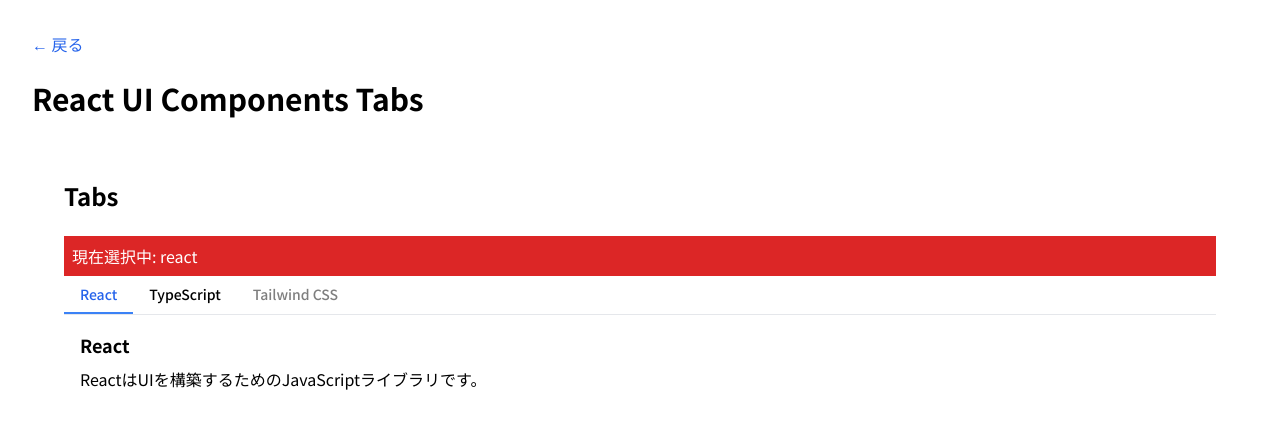
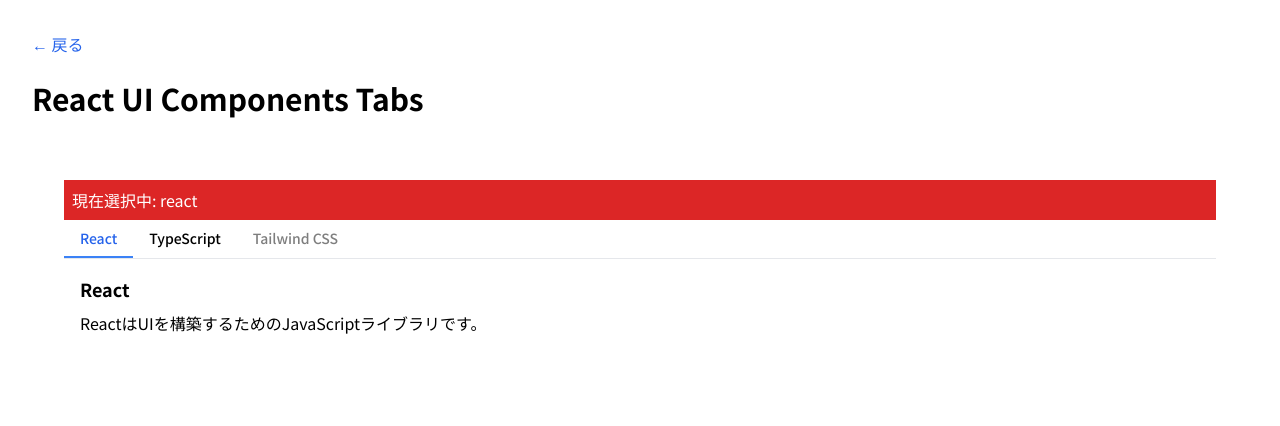
Before and after one commit to remapypapa/tailwind-practice, a React (Vite) app: page /ui/Tabs in a window 1280 px wide. Shown: the top 426 px of the page. Built offline with nearby package versions, Linux system fonts and the light colour scheme; a web font is replaced by a local one.

Commit message:
feat: Add accessibility attributes to Tabs

```diff
--- a/src/components/ui/tabs/Tabs.tsx
+++ b/src/components/ui/tabs/Tabs.tsx
@@ -7,7 +7,7 @@
   //activeTab === item.id のようにする
   //id → プログラム内部で使う値、
   id: string;
-  //label → ユーザーに見せる文字
+  //label →
   label: string;
   //Tabs側はコンテンツの具体的な中身を知らなくていい
   content: React.ReactNode; //Reactで表示できるものなら何でも渡せる
@@ -32,28 +32,13 @@
   onChange,
   className,
 }: TabsProps) {
-  //internalValue は、Tabs自身が管理している現在のTab
-  //defaultValue="react"なら、internalValue → "react"
-  //TypeScriptをクリック → setInternalValue("typescript"); となる
   const [internalValue, setInternalValue] = useState(
     defaultValue ?? items[0]?.id,
   );
-  //現在値value が存在すれば value を使い、なければ internalValue を使う
-  //親から activeTab を渡されることで、value値が入る → 初期値は"react"
-  //つまり、Controlledなら親のState、Uncontrolledなら内部Stateを使う
+
   const activeTab = value ?? internalValue;
-  //
+
   const handleChange = (nextValue: string) => {
-    //itemsがreact、typescript、javascriptの時、nextValue = "typescript" なら
-    //items.find((item) => item.id === nextValue) により
-    /*
-    {
-      id: "typescript",
-      label: "TypeScript",
-  ...
-    }
-    が取得できる
-    */
     const item = items.find((item) => item.id === nextValue);
 
     if (!item || item.disabled) {
@@ -66,44 +51,78 @@
 
   return (
     <div className={cn("w-full", className)}>
-      {/* Tab */}
-      <div className={cn("flex border-b border-gray-200")}>
-        {/* Tabを自動生成する */}
-        {items.map((item) => (
+      {/* Tab List */}
+      <div
+        //Tabをまとめている要素に tablist という役割を与えている
+        role="tablist"
+        className={cn("flex border-b border-gray-200")}
+      >
+        {items.map((item) => {
+          //item.id = "react" なら、tabId → "tab-react"、panelId → "panel-react"
+          //TypeScriptなら、tab-typescript、panel-typescript
+          //データとしてのIDとDOM上のIDを分ける
+          //item.idはコンポーネント内部のデータ識別子
+          //id: "react" DOMでは、tab-react、panel-react という用途別のIDにする
+          //これにより、TabとPanelを間違えにくくなります。
+          const tabId = `tab-${item.id}`;
+          const panelId = `panel-${item.id}`;
+
+          //この1つのState判定から
+          //aria-selected={isActive} と isActive && "border-blue-500 text-blue-600" を作っている
+          const isActive = activeTab === item.id;
+
+          return (
             <button
               key={item.id}
+              id={tabId}
               type="button"
-            //disabled={true} なら無効になる、disabled={false} なら通常のボタン
-            //item.disabled がundifinedでも問題ない
-            //disabled = true → 無効、disabled = false → 有効、disabled = undefined → 通常
+              role="tab"
+              //isActive を利用
+              aria-selected={isActive}
+              aria-controls={panelId}
               disabled={item.disabled}
               onClick={() => handleChange(item.id)}
               className={cn(
                 "border-b-2 border-transparent px-4 py-2 text-sm font-medium",
                 "hover:text-gray-900",
-              //item.disabled === true ならreturn; する、つまり何もしない
-              //item.disabled === false なら State変更
                 item.disabled &&
                   "cursor-not-allowed opacity-50 hover:text-gray-500",
-              activeTab === item.id && "border-blue-500 text-blue-600",
+                //isActive を利用
+                isActive && "border-blue-500 text-blue-600",
               )}
             >
               {item.label}
             </button>
-        ))}
+          );
+        })}
       </div>
 
-      {/* Panel */}
-      <div className={cn("p-4")}>
+      {/* Tab Panels */}
       {items.map((item) => {
-          //現在選択されているTabのコンテンツだけが表示される
         if (item.id !== activeTab) {
           return null;
         }
 
-          return <div key={item.id}>{item.content}</div>;
+        const tabId = `tab-${item.id}`;
+        const panelId = `panel-${item.id}`;
+
+        return (
+          <div
+            key={item.id}
+            id={panelId}
+            //Panelには、role="tabpanel" をつける
+            // 「これはTabによって切り替えられるコンテンツ領域です」 という意味
+            role="tabpanel"
+            //このPanelはどのTabに対応しているのかが分かる
+            //<div id="panel-react" role="tabpanel" aria-labelledby="tab-react"> なら
+            //panel-react → tab-react → React という関係
+            aria-labelledby={tabId}
+            className={cn("p-4")}
+          >
+            {item.content}
+          </div>
+        );
       })}
-      </div>
     </div>
   );
 }
--- a/src/pages/ui/TabsPage.tsx
+++ b/src/pages/ui/TabsPage.tsx
@@ -71,7 +71,7 @@
       <h1 className="mb-8 mt-6 text-3xl font-bold">React UI Components Tabs</h1>
       <div>
         <div className={cn("p-8")}>
-          <h1 className={cn("mb-6 text-2xl font-bold")}>Tabs</h1>
+          {/* <h1 className={cn("mb-6 text-2xl font-bold")}>Tabs</h1> */}
 
           <p className="bg-red-600 p-2 text-white">現在選択中: {activeTab}</p>
 
```
Lines whose indentation alone changed are shown as unchanged.
